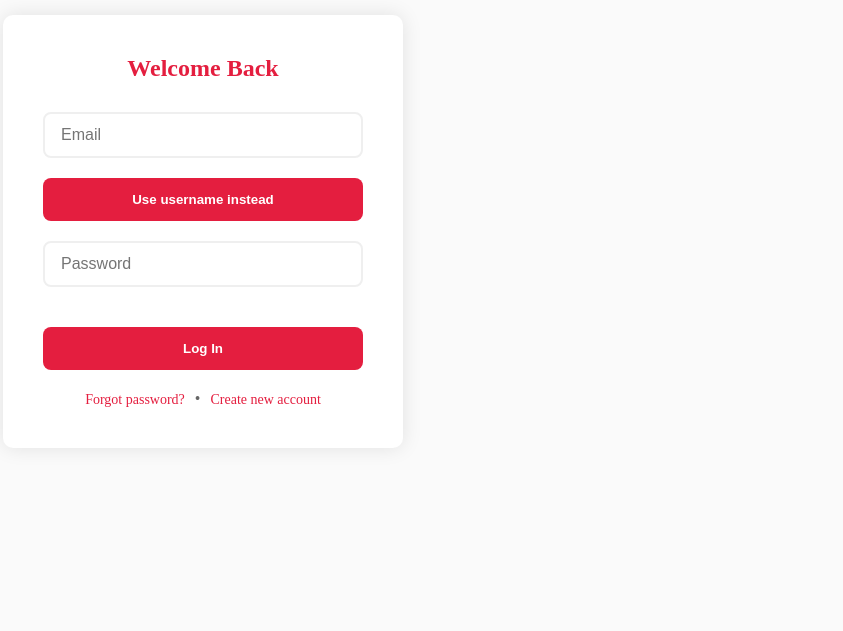
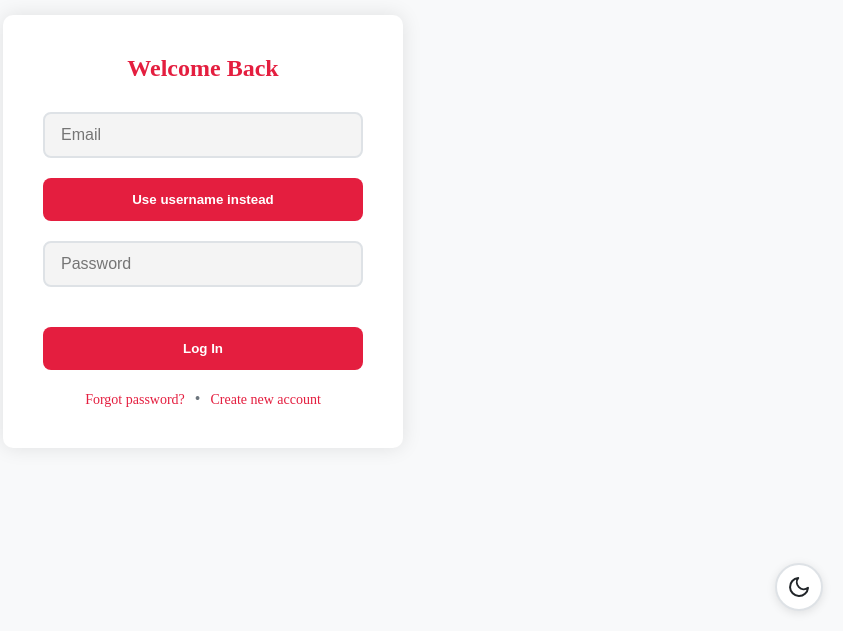
Before and after one commit to Jenish-Ghadiya/INSTA_FRONT, a React (Vite) app: page /login in a window 1280 px wide. Shown: the part 169-800 px from the top of the page, without its empty margins (437-1280 px from the left). Built offline with nearby package versions, Linux system fonts and the light colour scheme.

Commit message:
some change...

```diff
--- a/index.html
+++ b/index.html
@@ -4,7 +4,8 @@
     <meta charset="UTF-8" />
     <link rel="icon" type="image/png" href="/icons/manifest-icon-192.maskable.png" />
     <meta name="viewport" content="width=device-width, initial-scale=1.0, maximum-scale=1.0, user-scalable=no" />
-    <meta name="theme-color" content="#ffffff" />
+    <meta name="theme-color" content="#ffffff" media="(prefers-color-scheme: light)">
+    <meta name="theme-color" content="#000000" media="(prefers-color-scheme: dark)">
     <meta name="description" content="Vatu - A Social Media App" />
     <meta name="apple-mobile-web-app-capable" content="yes" />
     <meta name="apple-mobile-web-app-status-bar-style" content="default" />
--- a/src/App.jsx
+++ b/src/App.jsx
@@ -1,15 +1,52 @@
-import React from 'react'
+import React, { useEffect } from 'react'
 import './App.scss'
 import { RouterProvider } from 'react-router-dom'
 import router from './routes'
 import './styles/index.scss';
 import { Toaster } from 'react-hot-toast';
+import ThemeToggle from './common/theme/ThemeToggle';
 
 function App() {
+  useEffect(() => {
+    // Update meta theme-color based on current theme
+    const updateMetaThemeColor = () => {
+      const theme = document.documentElement.getAttribute('data-theme');
+      const color = theme === 'dark' ? '#1a1a1a' : '#ffffff';
+      document.querySelector('meta[name="theme-color"]').setAttribute('content', color);
+    };
+
+    // Initial update
+    updateMetaThemeColor();
+
+    // Listen for theme changes
+    const observer = new MutationObserver((mutations) => {
+      mutations.forEach((mutation) => {
+        if (mutation.attributeName === 'data-theme') {
+          updateMetaThemeColor();
+        }
+      });
+    });
+
+    observer.observe(document.documentElement, {
+      attributes: true,
+      attributeFilter: ['data-theme']
+    });
+
+    return () => observer.disconnect();
+  }, []);
+
   return (
     <>
       <RouterProvider router={router} />
-      <Toaster/>
+      <ThemeToggle />
+      <Toaster
+        toastOptions={{
+          style: {
+            background: 'var(--card-background)',
+            color: 'var(--text-primary)',
+          },
+        }}
+      />
     </>
   )
 }
--- a/src/App.scss
+++ b/src/App.scss
@@ -0,0 +1,37 @@
+body {
+    background-color: var(--background-primary);
+    color: var(--text-primary);
+    transition: background-color 0.3s ease, color 0.3s ease;
+}
+
+.auth-container {
+    background-color: var(--background-secondary);
+
+    .auth-card, .auth-form {
+        background-color: var(--card-background);
+        box-shadow: 0 0 20px var(--shadow-color);
+
+        h2 {
+            color: var(--accent-color);
+        }
+
+        input {
+            background-color: var(--input-background);
+            color: var(--text-primary);
+            border-color: var(--border-color);
+
+            &:focus {
+                border-color: var(--accent-color);
+                box-shadow: 0 0 0 3px rgba(var(--accent-color), 0.1);
+            }
+        }
+
+        button {
+            background-color: var(--accent-color);
+
+            &:hover:not(:disabled) {
+                background-color: var(--accent-hover);
+            }
+        }
+    }
+}
--- /dev/null
+++ b/src/common/theme/ThemeToggle.jsx
@@ -0,0 +1,50 @@
+import React, { useEffect, useState } from 'react';
+import { FiSun, FiMoon } from 'react-icons/fi';
+import './ThemeToggle.scss';
+
+const ThemeToggle = () => {
+    const [theme, setTheme] = useState(() => {
+        // Check local storage first
+        const savedTheme = localStorage.getItem('theme');
+        if (savedTheme) return savedTheme;
+
+        // If no saved theme, check system preference
+        if (window.matchMedia && window.matchMedia('(prefers-color-scheme: dark)').matches) {
+            return 'dark';
+        }
+        return 'light';
+    });
+
+    useEffect(() => {
+        // Listen for system theme changes
+        const mediaQuery = window.matchMedia('(prefers-color-scheme: dark)');
+        const handleChange = (e) => {
+            const newTheme = e.matches ? 'dark' : 'light';
+            setTheme(newTheme);
+        };
+
+        mediaQuery.addEventListener('change', handleChange);
+
+        // Update document theme
+        document.documentElement.setAttribute('data-theme', theme);
+        localStorage.setItem('theme', theme);
+
+        return () => mediaQuery.removeEventListener('change', handleChange);
+    }, [theme]);
+
+    const toggleTheme = () => {
+        setTheme(theme === 'light' ? 'dark' : 'light');
+    };
+
+    return (
+        <button
+            className="theme-toggle"
+            onClick={toggleTheme}
+            aria-label={`Switch to ${theme === 'light' ? 'dark' : 'light'} theme`}
+        >
+            {theme === 'light' ? <FiMoon /> : <FiSun />}
+        </button>
+    );
+};
+
+export default ThemeToggle;
--- /dev/null
+++ b/src/common/theme/ThemeToggle.scss
@@ -0,0 +1,36 @@
+.theme-toggle {
+    position: fixed;
+    bottom: 20px;
+    right: 20px;
+    width: 48px;
+    height: 48px;
+    border-radius: 50%;
+    background-color: var(--card-background);
+    border: 2px solid var(--border-color);
+    color: var(--text-primary);
+    cursor: pointer;
+    display: flex;
+    align-items: center;
+    justify-content: center;
+    font-size: 24px;
+    transition: all 0.3s ease;
+    box-shadow: 0 2px 10px var(--shadow-color);
+    z-index: 1000;
+
+    &:hover {
+        transform: scale(1.1);
+        box-shadow: 0 4px 15px var(--shadow-color);
+    }
+
+    &:active {
+        transform: scale(0.95);
+    }
+
+    svg {
+        transition: transform 0.5s ease;
+    }
+
+    &:hover svg {
+        transform: rotate(360deg);
+    }
+}
--- a/src/componets/auth/auth.scss
+++ b/src/componets/auth/auth.scss
@@ -4,17 +4,17 @@
     @include flex-column;
     min-height: 100vh;
     padding: 20px;
-    background-color: #fafafa;
+    background-color: var(--background-secondary);
 
     @media (max-width: 480px) {
         padding: 15px;
     }
 
     .auth-card, .auth-form {
-        background-color: white;
+        background-color: var(--card-background);
         padding: 40px;
         border-radius: 10px;
-        box-shadow: 0 0 20px rgba(0, 0, 0, 0.1);
+        box-shadow: 0 0 20px var(--shadow-color);
         width: 100%;
         max-width: 400px;
 
@@ -24,7 +24,7 @@
         }
 
         h2 {
-            color: #e41e3f;
+            color: var(--accent-color);
             font-size: 24px;
             font-weight: 600;
             text-align: center;
@@ -43,16 +43,18 @@
         input {
             width: 100%;
             padding: 12px 16px;
-            border: 2px solid #efefef;
+            border: 2px solid var(--border-color);
             border-radius: 8px;
             font-size: 16px;
             margin-bottom: 20px;
             transition: all 0.3s ease;
+            background-color: var(--input-background);
+            color: var(--text-primary);
 
             &:focus {
                 outline: none;
-                border-color: #e41e3f;
-                box-shadow: 0 0 0 3px rgba(#e41e3f, 0.1);
+                border-color: var(--accent-color);
+                box-shadow: 0 0 0 3px rgba(var(--accent-color), 0.1);
             }
 
             @media (max-width: 480px) {
@@ -65,7 +67,7 @@
         button {
             width: 100%;
             padding: 14px;
-            background-color: #e41e3f;
+            background-color: var(--accent-color);
             color: white;
             border: none;
             border-radius: 8px;
@@ -76,7 +78,7 @@
             overflow: hidden;
 
             &:hover:not(:disabled) {
-                background-color: darken(#e41e3f, 10%);
+                background-color: var(--accent-hover);
             }
 
             &:disabled {
@@ -106,11 +108,11 @@
         .resend-button {
             margin-top: 10px;
             background-color: transparent;
-            color: #e41e3f;
-            border: 2px solid #e41e3f;
+            color: var(--accent-color);
+            border: 2px solid var(--accent-color);
 
             &:hover:not(:disabled) {
-                background-color: rgba(#e41e3f, 0.1);
+                background-color: rgba(var(--accent-color), 0.1);
             }
         }
 
@@ -124,13 +126,13 @@
 
         .timer {
             text-align: center;
-            color: #666;
+            color: var(--text-secondary);
             margin-bottom: 20px;
         }
 
         .expired {
             text-align: center;
-            color: #e41e3f;
+            color: var(--accent-color);
             margin-bottom: 20px;
         }
 
@@ -139,19 +141,19 @@
             text-align: center;
 
             a {
-                color: #e41e3f;
+                color: var(--accent-color);
                 text-decoration: none;
                 font-size: 14px;
                 transition: color 0.3s ease;
 
                 &:hover {
-                    color: darken(#e41e3f, 10%);
+                    color: var(--accent-hover);
                 }
             }
 
             .divider {
                 margin: 0 10px;
-                color: #666;
+                color: var(--text-secondary);
             }
         }
 
--- a/src/styles/theme/_theme.scss
+++ b/src/styles/theme/_theme.scss
@@ -163,3 +163,29 @@
     --theme-dark-muted-text: #495057;
     --theme-dark-muted-border: #495057;
 }
+
+[data-theme="light"] {
+    --background-primary: #ffffff;
+    --background-secondary: #f8f9fa;
+    --text-primary: #212529;
+    --text-secondary: #6c757d;
+    --border-color: #dee2e6;
+    --accent-color: #e41e3f;
+    --accent-hover: #c4172f;
+    --card-background: #ffffff;
+    --input-background: #f4f4f4;
+    --shadow-color: rgba(0, 0, 0, 0.1);
+}
+
+[data-theme="dark"] {
+    --background-primary: #1a1a1a;
+    --background-secondary: #2d2d2d;
+    --text-primary: #ffffff;
+    --text-secondary: #b3b3b3;
+    --border-color: #404040;
+    --accent-color: #ff1f47;
+    --accent-hover:  #ff4d6a;
+    --card-background: #1a1a1a;
+    --input-background: #2d2d2d;
+    --shadow-color: rgba(255, 255, 255, 0.1);
+}
```
Also changed, not shown: public/manifest.json.
